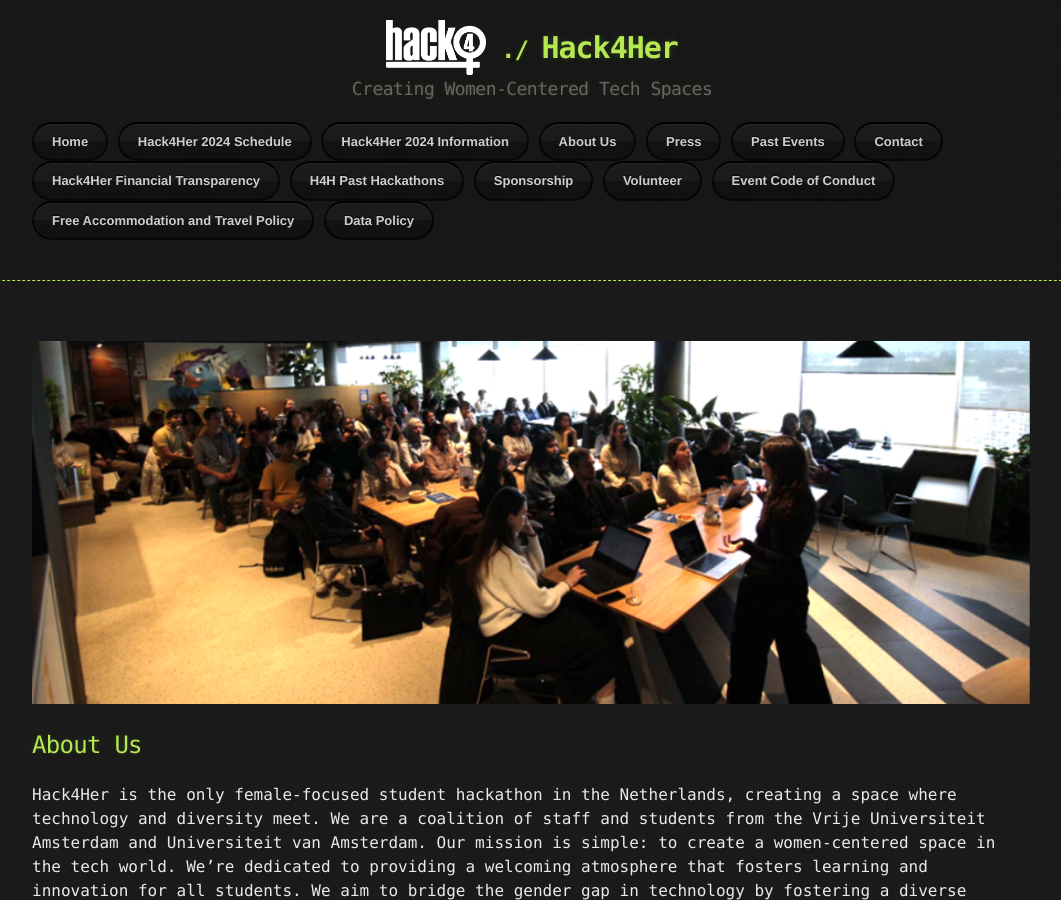
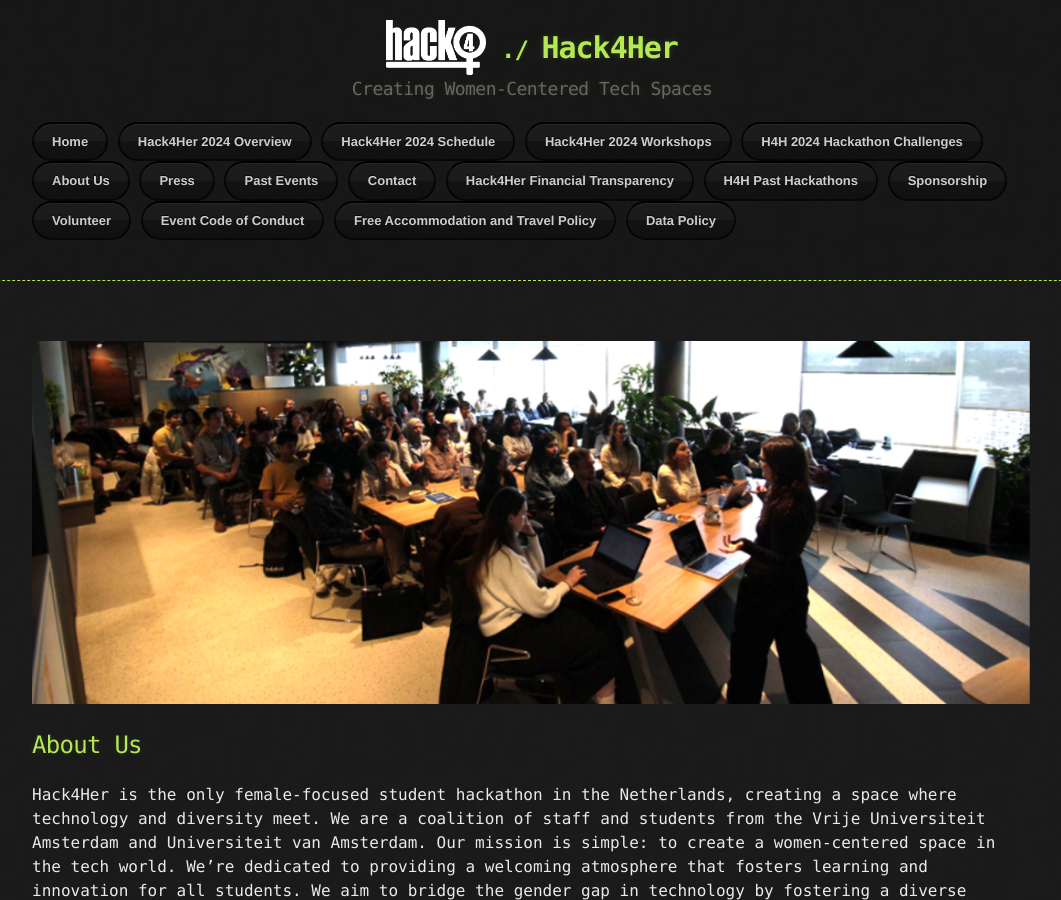
Before and after one commit to hack4her/hack4her.github.io, a Jekyll site: the page built from index.md, in a window 1280 px wide and 900 px high. Shown: the whole window, without its empty margins (108-1169 px from the left). Built offline with Jekyll 4.4.1, drawn with Linux system fonts in a browser that asks for light colours; the repository's description, which GitHub fills in, is left out.

Commit message:
Update default.html

```diff
--- a/_layouts/default.html
+++ b/_layouts/default.html
@@ -32,8 +32,10 @@
         <section id="downloads">
           {% if site.show_downloads %}
             <a href="/" class="btn">Home</a>
+            <a href="../2024_event.html" class="btn">Hack4Her 2024 Overview</a>
             <a href="../2024_schedule.html" class="btn">Hack4Her 2024 Schedule</a>
-            <a href="../2024_event.html" class="btn">Hack4Her 2024 Information</a>
+            <a href="../2024_workshops.html" class="btn">Hack4Her 2024 Workshops</a>
+          <a href="../2024_challenges.html" class="btn">H4H 2024 Hackathon Challenges</a>
             <a href="../about.html" class="btn">About Us</a>
             <a href="../press.html"  class="btn">Press</a>
             <a href="../events_archive.html" class="btn">Past Events</a>
```
